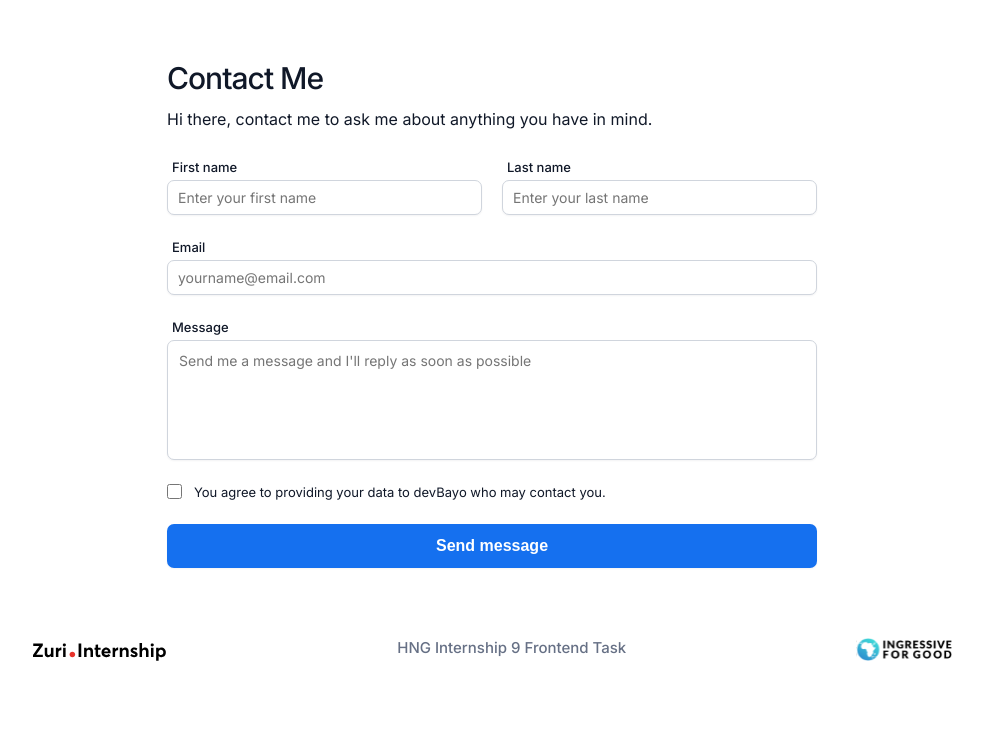
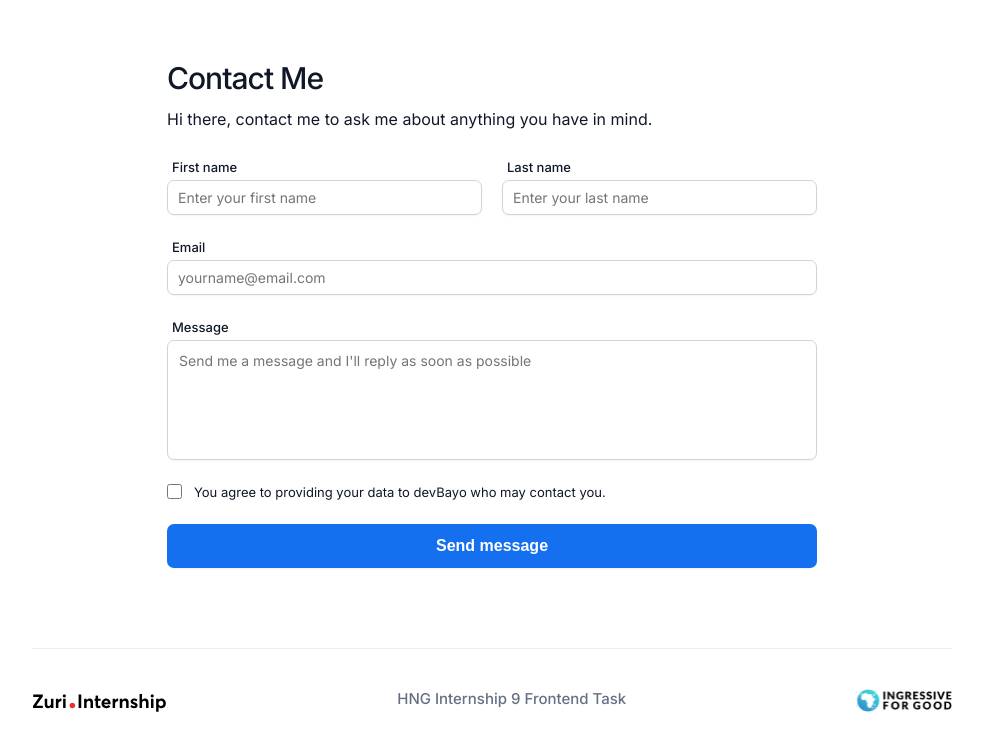
Before and after one commit to devBayo/HNG-LinkTree, a React (Create React App) app: page /contact in a window 1280 px wide. Shown: the top 750 px of the page, without its empty margins (148-1131 px from the left). Built offline with nearby package versions, Linux system fonts and the light colour scheme.

Commit message:
style: updated styles

```diff
--- a/src/components/Footer/Footer.module.css
+++ b/src/components/Footer/Footer.module.css
@@ -1,8 +1,10 @@
 footer {
   max-width: 92rem;
-  margin: 7em auto 3rem auto;
+  margin: 8rem auto 0 auto;
+  padding: 4rem 0;
   display: flex;
   justify-content: space-between;
+  border-top: 1px solid #eee;
 }
 
 h2 {
```
